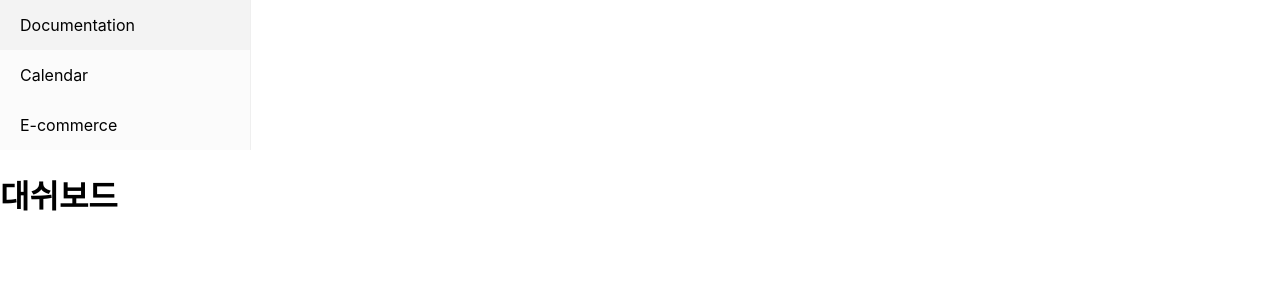
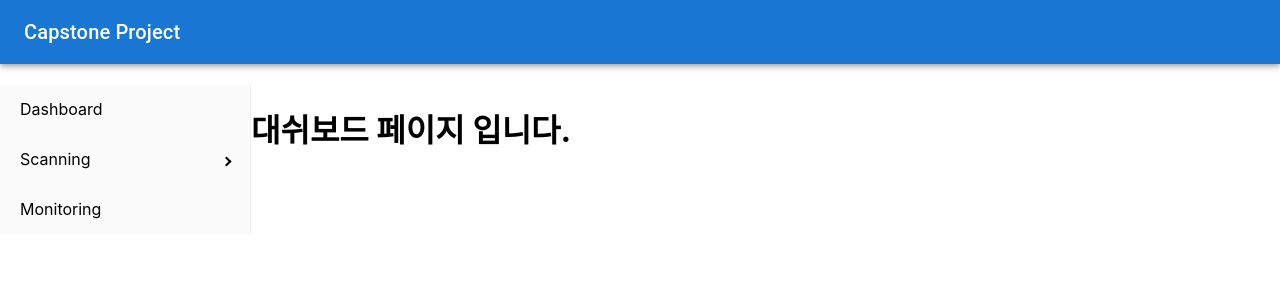
Before and after one commit to Seo-Faper/Capstone, a React (Create React App) app in the folder capstone/: page / in a window 1280 px wide. Shown: the top 300 px of the page. Built offline with nearby package versions, Linux system fonts and the light colour scheme.

Commit message:
라우팅

```diff
--- a/capstone/src/App.js
+++ b/capstone/src/App.js
@@ -1,20 +1,11 @@
-import { Route, Routes, Link } from "react-router-dom";
+import { Route, Routes } from "react-router-dom";
 import Dashboard from "./pages/Dashboard";
 import Monitoring from "./pages/Monitoring";
 import Scanning from "./pages/Scanning";
-import { Sidebar, Menu, MenuItem } from "react-pro-sidebar";
 
 const App = () => {
   return (
     <div>
-      <Sidebar>
-        <Menu>
-          <MenuItem>Documentation</MenuItem>
-          <MenuItem> Calendar</MenuItem>
-          <MenuItem>E-commerce</MenuItem>
-        </Menu>
-      </Sidebar>
-
       <Routes>
         <Route path="/" element={<Dashboard />} />
         <Route path="/scan" element={<Scanning />} />
--- a/capstone/src/index.css
+++ b/capstone/src/index.css
@@ -1,13 +1,16 @@
 body {
   margin: 0;
-  font-family: -apple-system, BlinkMacSystemFont, 'Segoe UI', 'Roboto', 'Oxygen',
-    'Ubuntu', 'Cantarell', 'Fira Sans', 'Droid Sans', 'Helvetica Neue',
+  font-family: -apple-system, BlinkMacSystemFont, "Segoe UI", "Roboto", "Oxygen",
+    "Ubuntu", "Cantarell", "Fira Sans", "Droid Sans", "Helvetica Neue",
     sans-serif;
   -webkit-font-smoothing: antialiased;
   -moz-osx-font-smoothing: grayscale;
 }
 
 code {
-  font-family: source-code-pro, Menlo, Monaco, Consolas, 'Courier New',
+  font-family: source-code-pro, Menlo, Monaco, Consolas, "Courier New",
     monospace;
 }
+.Sidebar {
+  display: flex;
+}
--- a/capstone/src/index.js
+++ b/capstone/src/index.js
@@ -3,10 +3,13 @@ import ReactDOM from "react-dom";
 import "./index.css";
 import App from "./App";
 import { BrowserRouter } from "react-router-dom";
+import { ProSidebarProvider } from "react-pro-sidebar";
 
 ReactDOM.render(
   <BrowserRouter>
-    <App />
+    <ProSidebarProvider>
+      <App />
+    </ProSidebarProvider>
   </BrowserRouter>,
   document.getElementById("root")
 );
--- a/capstone/src/pages/Dashboard.js
+++ b/capstone/src/pages/Dashboard.js
@@ -1,7 +1,30 @@
-import React from "react";
+import ButtonAppBar from "../ButtonAppBar";
+import { Sidebar, Menu, MenuItem, SubMenu } from "react-pro-sidebar";
+import { Link } from "react-router-dom";
+import "../index.css";
+const Dashboard = () => {
+  return (
+    <div>
+      <ButtonAppBar></ButtonAppBar>
+      <br></br>
+      <div className="Sidebar">
+        <Sidebar>
+          <Menu>
+            <MenuItem routerLink={<Link to="/"></Link>}> Dashboard </MenuItem>
+            <SubMenu label="Scanning">
+              <MenuItem routerLink={<Link to="/scan"></Link>}> 옵션1</MenuItem>
+              <MenuItem> 옵션2 </MenuItem>
+            </SubMenu>
 
-function Dashboard() {
-  return <h1>대쉬보드</h1>;
-}
+            <MenuItem routerLink={<Link to="/monitor"></Link>}>
+              Monitoring
+            </MenuItem>
+          </Menu>
+        </Sidebar>
+        <h1>대쉬보드 페이지 입니다.</h1>
+      </div>
+    </div>
+  );
+};
 
 export default Dashboard;
--- a/capstone/src/pages/Monitoring.js
+++ b/capstone/src/pages/Monitoring.js
@@ -1,7 +1,32 @@
 import React from "react";
+import ButtonAppBar from "../ButtonAppBar";
+import { Sidebar, Menu, MenuItem, SubMenu } from "react-pro-sidebar";
+import { Link } from "react-router-dom";
+import "../index.css";
 
 function Monitoring() {
-  return <h1>모니터링</h1>;
+  return (
+    <div>
+      <ButtonAppBar></ButtonAppBar>
+      <br></br>
+      <div className="Sidebar">
+        <Sidebar>
+          <Menu>
+            <MenuItem routerLink={<Link to="/"></Link>}> Dashboard </MenuItem>
+            <SubMenu label="Scanning">
+              <MenuItem routerLink={<Link to="/scan"></Link>}> 옵션1</MenuItem>
+              <MenuItem> 옵션2 </MenuItem>
+            </SubMenu>
+
+            <MenuItem routerLink={<Link to="/monitor"></Link>}>
+              Monitoring
+            </MenuItem>
+          </Menu>
+        </Sidebar>
+        <h1>모니터 페이지 입니다.</h1>
+      </div>
+    </div>
+  );
 }
 
 export default Monitoring;
--- a/capstone/src/pages/Scanning.js
+++ b/capstone/src/pages/Scanning.js
@@ -1,7 +1,31 @@
 import React from "react";
+import ButtonAppBar from "../ButtonAppBar";
+import { Sidebar, Menu, MenuItem, SubMenu } from "react-pro-sidebar";
+import { Link } from "react-router-dom";
+import "../index.css";
+function Scanning() {
+  return (
+    <div>
+      <ButtonAppBar></ButtonAppBar>
+      <br></br>
+      <div className="Sidebar">
+        <Sidebar>
+          <Menu>
+            <MenuItem routerLink={<Link to="/"></Link>}> Dashboard </MenuItem>
+            <SubMenu label="Scanning">
+              <MenuItem routerLink={<Link to="/scan"></Link>}> 옵션1</MenuItem>
+              <MenuItem> 옵션2 </MenuItem>
+            </SubMenu>
 
-function Scanning() {
-  return <h1>스캐닝</h1>;
+            <MenuItem routerLink={<Link to="/monitor"></Link>}>
+              Monitoring
+            </MenuItem>
+          </Menu>
+        </Sidebar>
+        <h1>스캐닝 페이지 입니다.</h1>
+      </div>
+    </div>
+  );
 }
 
 export default Scanning;
```
